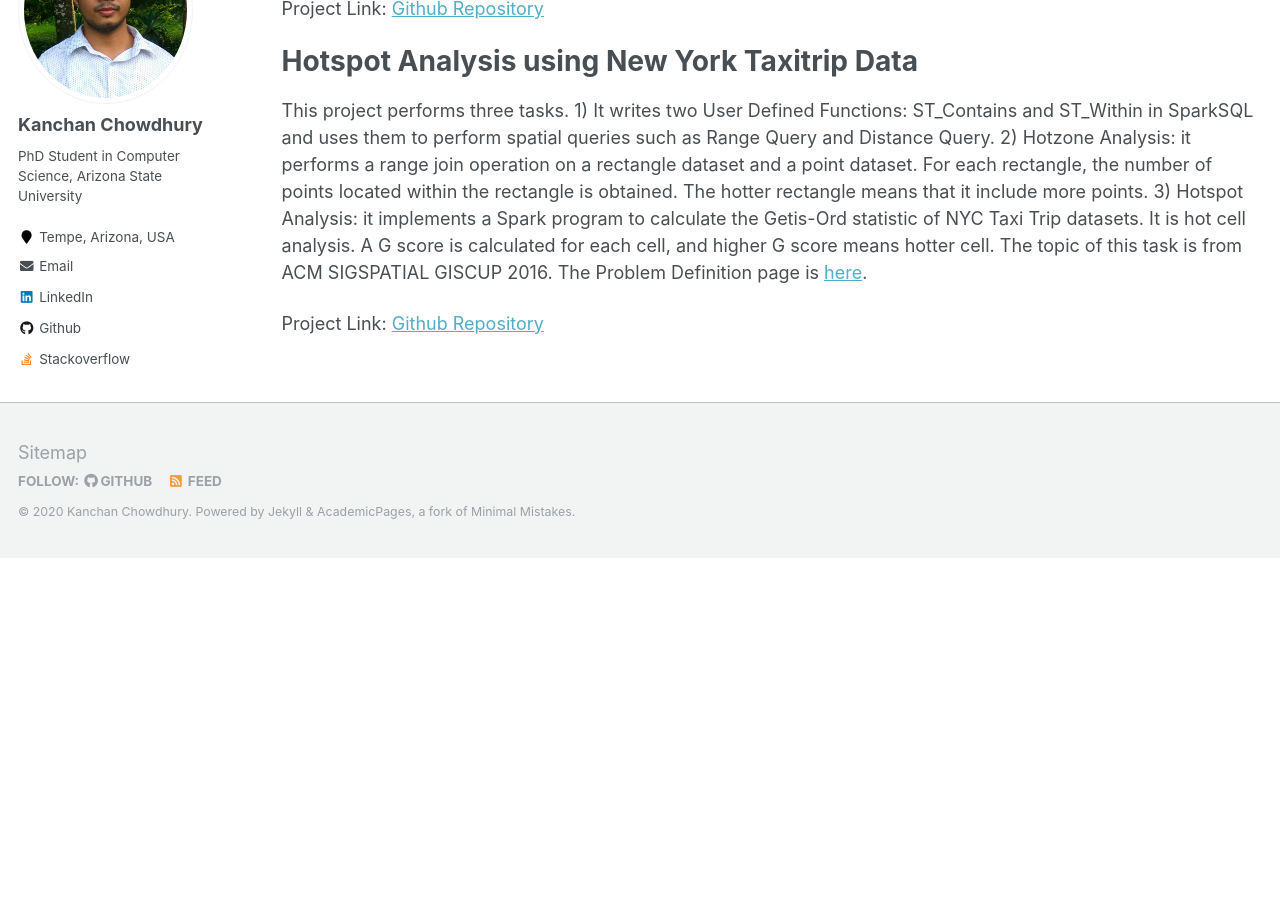
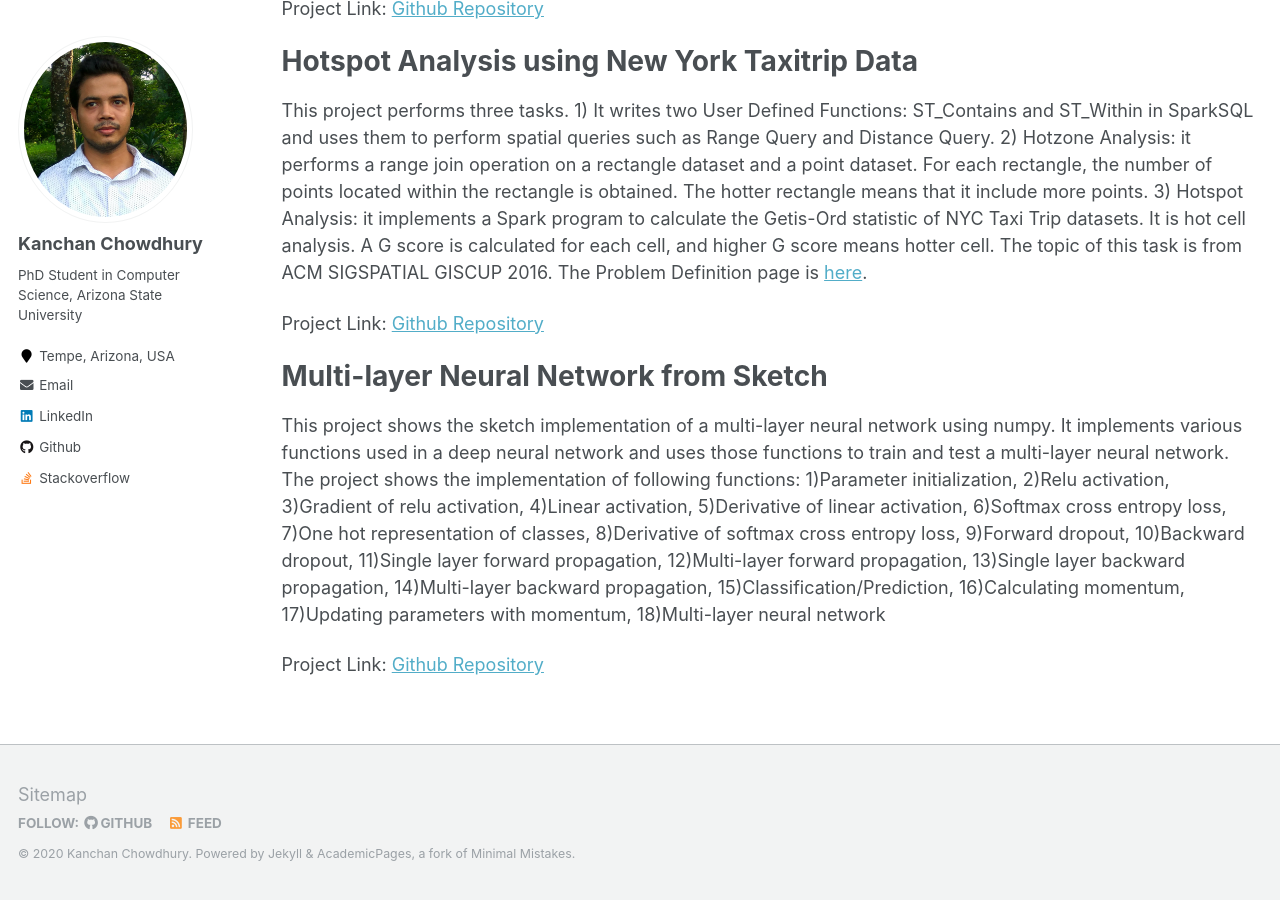
Before and after one commit to kanchanchy/kanchanchy.github.io, a Jekyll site: the page built from _pages/projects.md, in a window 1280 px wide and 900 px high, scrolled down 588 px. Built offline with Jekyll 4.4.1, drawn with Linux system fonts in a browser that asks for light colours; before the commit the page ends 1146 px from its top, so only the background shows below that.

Commit message:
multi-layer neural network from sketch added

```diff
--- a/_pages/projects.md
+++ b/_pages/projects.md
@@ -22,3 +22,9 @@ Hotspot Analysis using New York Taxitrip Data
 This project performs three tasks. 1) It writes two User Defined Functions: ST_Contains and ST_Within in SparkSQL and uses them to perform spatial queries such as Range Query and Distance Query. 2) Hotzone Analysis: it performs a range join operation on a rectangle dataset and a point dataset. For each rectangle, the number of points located within the rectangle is obtained. The hotter rectangle means that it include more points. 3) Hotspot Analysis: it implements a Spark program to calculate the Getis-Ord statistic of NYC Taxi Trip datasets. It is hot cell analysis. A G score is calculated for each cell, and higher G score means hotter cell. The topic of this task is from ACM SIGSPATIAL GISCUP 2016. The Problem Definition page is [here](http://sigspatial2016.sigspatial.org/giscup2016/problem).
 
 Project Link: [Github Repository](https://github.com/kanchanchy/Hotspot-Analysis-Taxitrip-Data)
+
+Multi-layer Neural Network from Sketch
+======
+This project shows the sketch implementation of a multi-layer neural network using numpy. It implements various functions used in a deep neural network and uses those functions to train and test a multi-layer neural network. The project shows the implementation of following functions: 1)Parameter initialization, 2)Relu activation, 3)Gradient of relu activation, 4)Linear activation, 5)Derivative of linear activation, 6)Softmax cross entropy loss, 7)One hot representation of classes, 8)Derivative of softmax cross entropy loss, 9)Forward dropout, 10)Backward dropout, 11)Single layer forward propagation, 12)Multi-layer forward propagation, 13)Single layer backward propagation, 14)Multi-layer backward propagation, 15)Classification/Prediction, 16)Calculating momentum, 17)Updating parameters with momentum, 18)Multi-layer neural network
+
+Project Link: [Github Repository](https://github.com/kanchanchy/Multilayer-Neural-Network-from-Sketch)
```
